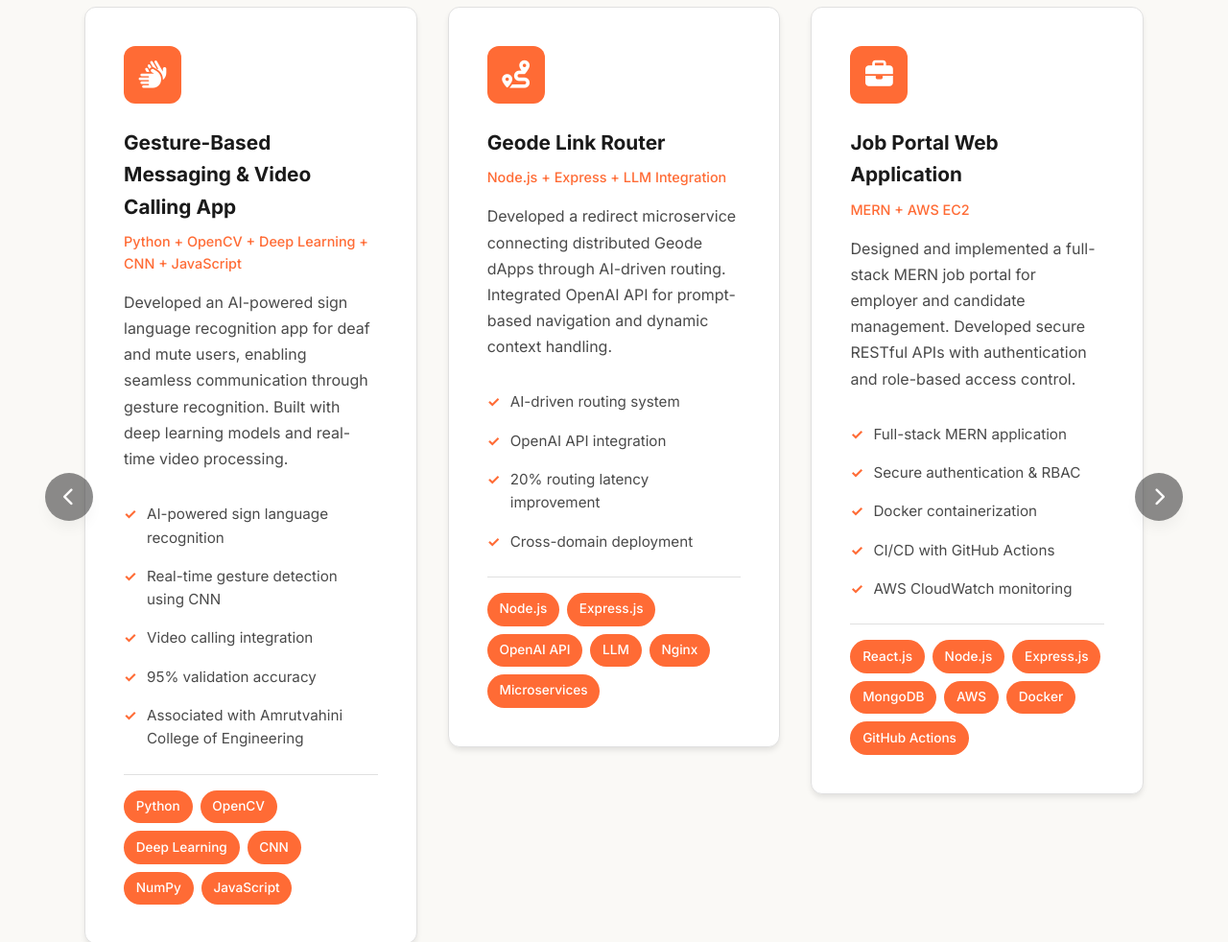
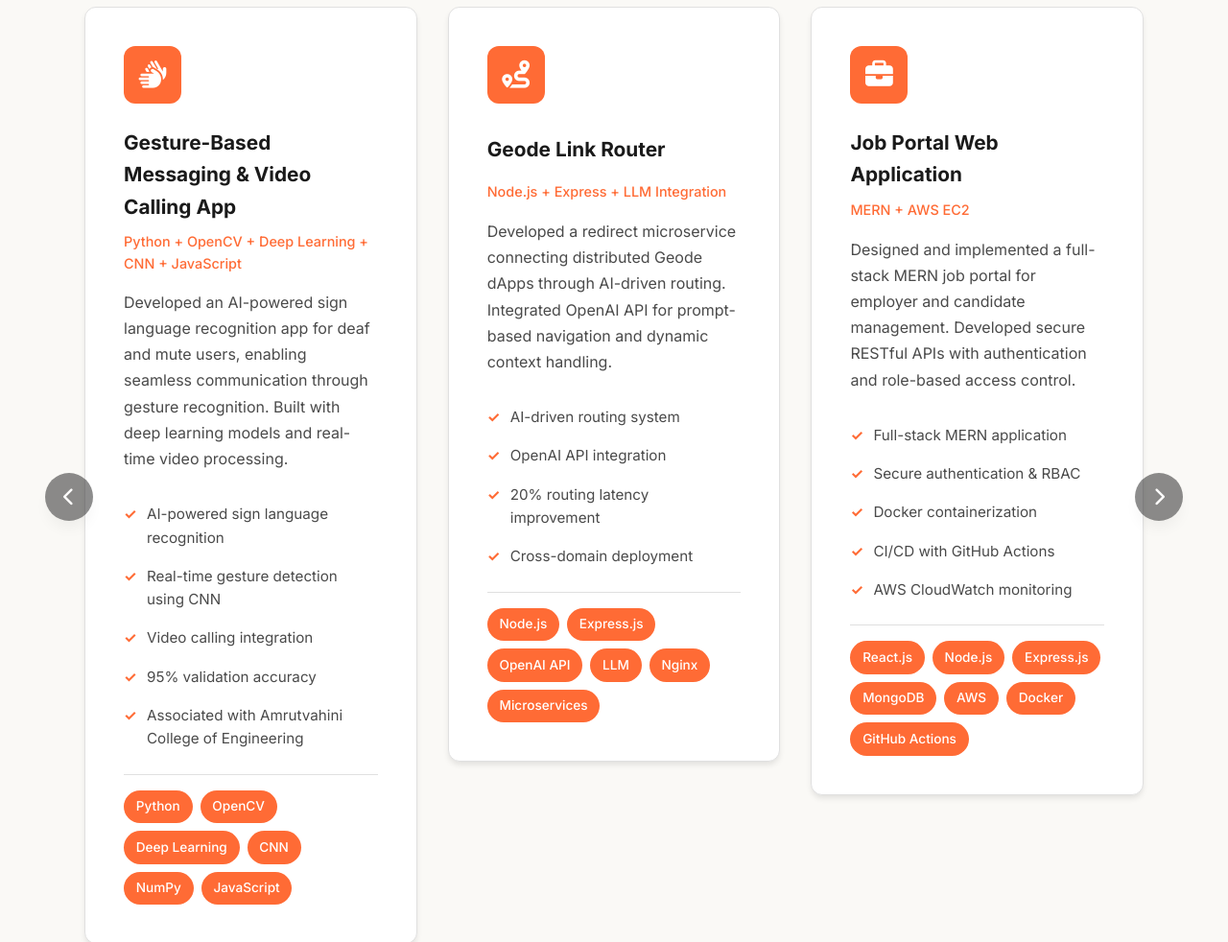
Before and after one commit to Pallavi-Nile-98/Portfolio-Pallavi-Nile, a plain HTML site: page index.html in a window 1280 px wide. Shown: the part 3700-4682 px from the top of the page at 96% size. Drawn offline with Linux system fonts and the light colour scheme.

Commit message:
Update styles.css

```diff
--- a/styles.css
+++ b/styles.css
@@ -611,6 +611,17 @@ section {
     scroll-snap-align: start;
     flex: 0 0 calc(33.333% - 1.33rem);
     min-width: 320px;
+    background: white;
+    padding: 2.5rem;
+    border-radius: 12px;
+    box-shadow: var(--shadow-md);
+    transition: all 0.3s ease;
+    border: 1px solid var(--border-color);
+    display: flex;
+    flex-direction: column;
+    height: 100%;
+    min-height: 650px;
+    align-items: stretch;
 }
 
 @media (max-width: 968px) {
@@ -736,17 +747,6 @@ section {
     }
 }
 
-.project-card {
-    background: white;
-    padding: 2.5rem;
-    border-radius: 12px;
-    box-shadow: var(--shadow-md);
-    transition: all 0.3s ease;
-    border: 1px solid var(--border-color);
-    display: flex;
-    flex-direction: column;
-    height: 100%;
-}
 
 .project-card:hover {
     transform: translateY(-5px);
@@ -764,6 +764,7 @@ section {
     align-items: center;
     justify-content: center;
     margin-bottom: 1.5rem;
+    flex-shrink: 0;
 }
 
 .project-icon i {
@@ -775,6 +776,9 @@ section {
     font-size: 1.3rem;
     margin-bottom: 0.5rem;
     color: var(--text-primary);
+    min-height: 3rem;
+    display: flex;
+    align-items: center;
 }
 
 .project-tech {
@@ -782,12 +786,16 @@ section {
     font-weight: 500;
     font-size: 0.9rem;
     margin-bottom: 1rem;
+    min-height: 1.5rem;
+    flex-shrink: 0;
 }
 
 .project-description {
     color: var(--text-secondary);
     margin-bottom: 1.5rem;
     line-height: 1.7;
+    min-height: 4.5rem;
+    flex-shrink: 0;
 }
 
 .project-features {
@@ -1197,6 +1205,7 @@ section {
     margin-top: auto;
     padding-top: 1rem;
     border-top: 1px solid var(--border-color);
+    flex-shrink: 0;
 }
 
 .skill-badge {
```
